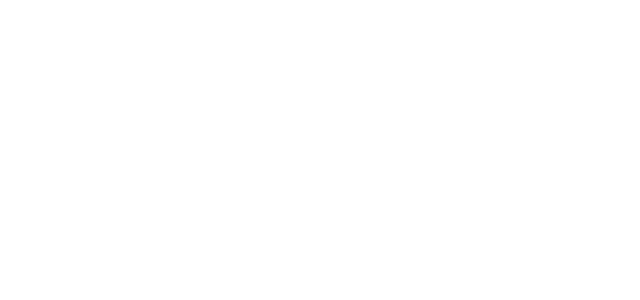
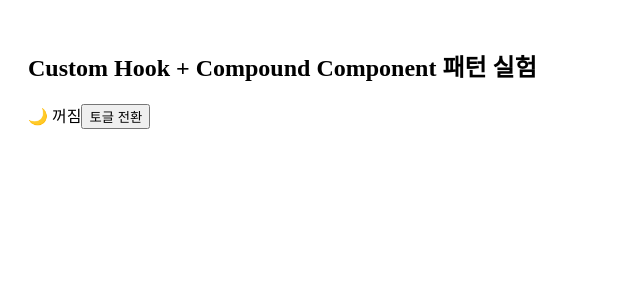
Before and after one commit to allkong/memento, a React (Vite) app: page /labs/patterns/custom-hook-compound in a window 1280 px wide. Before the commit this address had no page. Shown: the top 300 px of the page, without its empty margins (0-640 px from the left). Built offline with nearby package versions, Linux system fonts and the light colour scheme.

Commit message:
feat: Custom Hook + Compound Component 패턴 실험

```diff
--- a/src/App.tsx
+++ b/src/App.tsx
@@ -23,6 +23,7 @@
 import ControlledExample from '@pattern/compoundComponent/ControlledExample';
 import StateReducerExample from '@pattern/compoundComponent/StateReducerExample';
 import PropsGettersExample from '@pattern/compoundComponent/PropsGettersExample';
+import CustomHookExample from '@pattern/customHookCompound/CustomHookExample';
 
 const App = () => {
   return (
@@ -54,6 +55,7 @@
         <Route path="/labs/patterns/control-props" element={<ControlledExample />} />
         <Route path="/labs/patterns/state-reducer" element={<StateReducerExample />} />
         <Route path="/labs/patterns/props-getters" element={<PropsGettersExample />} />
+        <Route path="/labs/patterns/custom-hook-compound" element={<CustomHookExample />} />
       </Routes>
     </Router>
   );
--- /dev/null
+++ b/src/labs/designPatterns/customHookCompound/CustomHookExample.tsx
@@ -0,0 +1,19 @@
+import ToggleProvider from './ToggleProvider';
+import ToggleOn from './ToggleOn';
+import ToggleOff from './ToggleOff';
+import ToggleButton from './ToggleButton';
+
+const CustomHookExample = () => {
+  return (
+    <div style={{ padding: 20 }}>
+      <h2>Custom Hook + Compound Component 패턴 실험</h2>
+      <ToggleProvider>
+        <ToggleOn>🔆 켜짐</ToggleOn>
+        <ToggleOff>🌙 꺼짐</ToggleOff>
+        <ToggleButton />
+      </ToggleProvider>
+    </div>
+  );
+};
+
+export default CustomHookExample;
--- /dev/null
+++ b/src/labs/designPatterns/customHookCompound/ToggleButton.tsx
@@ -0,0 +1,8 @@
+import { useToggleContext } from './ToggleContext';
+
+const ToggleButton = () => {
+  const { toggle } = useToggleContext();
+  return <button onClick={toggle}>토글 전환</button>;
+};
+
+export default ToggleButton;
--- /dev/null
+++ b/src/labs/designPatterns/customHookCompound/ToggleContext.ts
@@ -0,0 +1,16 @@
+import { createContext, useContext } from 'react';
+
+type ToggleContextType = {
+  on: boolean;
+  toggle: () => void;
+} | null;
+
+export const ToggleContext = createContext<ToggleContextType>(null);
+
+export const useToggleContext = () => {
+  const context = useContext(ToggleContext);
+  if (!context) {
+    throw new Error('Toggle 관련 컴포넌트는 ToggleProvider 안에서 사용해야 합니다.');
+  }
+  return context;
+};
--- /dev/null
+++ b/src/labs/designPatterns/customHookCompound/ToggleOff.tsx
@@ -0,0 +1,9 @@
+import { ReactNode } from 'react';
+import { useToggleContext } from './ToggleContext';
+
+const ToggleOff = ({ children }: { children: ReactNode }) => {
+  const { on } = useToggleContext();
+  return !on ? <>{children}</> : null;
+};
+
+export default ToggleOff;
--- /dev/null
+++ b/src/labs/designPatterns/customHookCompound/ToggleOn.tsx
@@ -0,0 +1,9 @@
+import { ReactNode } from 'react';
+import { useToggleContext } from './ToggleContext';
+
+const ToggleOn = ({ children }: { children: ReactNode }) => {
+  const { on } = useToggleContext();
+  return on ? <>{children}</> : null;
+};
+
+export default ToggleOn;
--- /dev/null
+++ b/src/labs/designPatterns/customHookCompound/ToggleProvider.tsx
@@ -0,0 +1,15 @@
+import { ReactNode } from 'react';
+import { useToggle } from './useToggle';
+import { ToggleContext } from './ToggleContext';
+
+type Props = {
+  children: ReactNode;
+};
+
+const ToggleProvider = ({ children }: Props) => {
+  const { on, toggle } = useToggle();
+
+  return <ToggleContext.Provider value={{ on, toggle }}>{children}</ToggleContext.Provider>;
+};
+
+export default ToggleProvider;
--- /dev/null
+++ b/src/labs/designPatterns/customHookCompound/useToggle.ts
@@ -0,0 +1,8 @@
+import { useState } from 'react';
+
+export const useToggle = (initial = false) => {
+  const [on, setOn] = useState(initial);
+  const toggle = () => setOn(prev => !prev);
+
+  return { on, toggle };
+};
```
